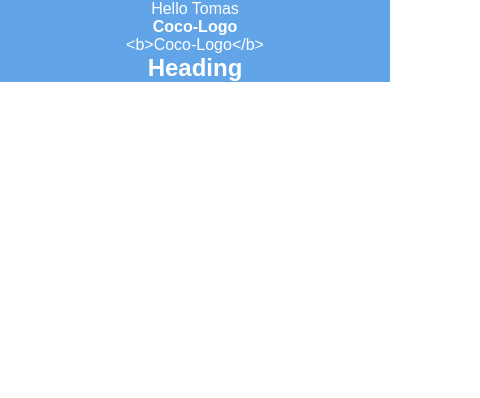
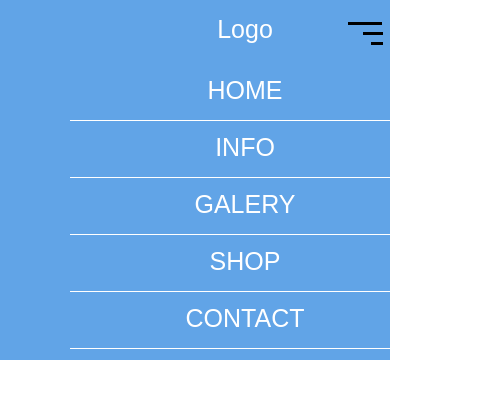
Before and after one commit to TomyJusuf/Vue--eComerce, a Vue app in the folder hello-world/: page / in a window 390 px wide. Shown: the top 398 px of the page, 480 px wide, since content can reach past the window. Built offline with nearby package versions, Linux system fonts and the light colour scheme.

Commit message:
create components file
create Navbar.vue

use template from saving file of hello-world

rework li with looping v-for item in items, and renrering item.navbar

```diff
--- a/hello-world/src/App.vue
+++ b/hello-world/src/App.vue
@@ -1,11 +1,15 @@
 <template>
-  <div>{{ greet }} {{ name }}</div>
+  <Navbar />
+
+  <!-- <div>{{ greet }} {{ name }}</div>
   <div v-html="channel"></div>
   <div v-text="channel"></div>
   <h2 v-bind:id="headingId">Heading</h2>
+  <button v-bind:disabled="isDisables">Bind</button> -->
 </template>
 
 <script>
+import Navbar from "./components/Navbar.vue";
 export default {
   name: "App",
   data() {
@@ -14,8 +18,10 @@ export default {
       name: "Tomas",
       channel: "<b>Coco-Logo</b>",
       headingId: "heading",
+      isDisables: false,
     };
   },
+  components: { Navbar },
 };
 </script>
 
--- /dev/null
+++ b/hello-world/src/components/Navbar.vue
@@ -0,0 +1,187 @@
+<template>
+  <nav>
+    <div class="navbar">
+      <div class="log">Logo</div>
+      <div class="cross" v-on:click="switchBar = !switchBar">
+        <div class="a"></div>
+      </div>
+      <div class="info" :class="togleClass">
+        <li v-for="item in items" :key="item">{{ item.navbar }}</li>
+      </div>
+    </div>
+  </nav>
+</template>
+
+<script>
+export default {
+  name: "HelloWorld",
+  props: {
+    msg: String,
+  },
+  data() {
+    return {
+      switchBar: false,
+      items: [
+        { navbar: "Home" },
+        { navbar: "Info" },
+        { navbar: "Galery" },
+        { navbar: "SHop" },
+        { navbar: "Contact" },
+      ],
+    };
+  },
+  computed: {
+    togleClass() {
+      return {
+        close: this.switchBar,
+      };
+    },
+  },
+};
+</script>
+
+<!-- Add "scoped" attribute to limit CSS to this component only -->
+<style scoped>
+nav {
+  margin: 0px 10px;
+}
+.navbar {
+  display: flex;
+  padding: 10px;
+  align-items: center;
+  justify-content: space-between;
+  font-size: 25px;
+  flex-wrap: wrap;
+}
+.log {
+  display: inline-block;
+}
+.info {
+  display: flex;
+  justify-content: center;
+  align-items: center;
+}
+li {
+  width: 90px;
+  height: 100%;
+  margin: 10px 10px;
+  list-style-type: none;
+}
+
+@media (max-width: 650px) {
+  .cross {
+    position: absolute;
+    width: 50px;
+    height: 50px;
+    top: 1%;
+    left: 88%;
+    display: flex;
+    flex-wrap: wrap;
+    align-items: center;
+    cursor: pointer;
+    /* transition: all 0.4s ease-in-out; */
+  }
+
+  .a {
+    position: absolute;
+    width: 20px;
+    height: 3px;
+    margin-left: 20px;
+    background-color: #000;
+    color: #000;
+    transition: all 0.4s ease-in;
+  }
+  .a::before {
+    content: "";
+    width: 10px;
+    height: 1px;
+    padding: 1px;
+    background-color: black;
+    color: #000;
+    position: absolute;
+    margin-top: 10px;
+    margin-left: -2px;
+    transition: all 0.4s ease-in-out;
+  }
+  .a::after {
+    margin-left: -25px;
+    position: absolute;
+    margin-top: -10px;
+    content: "";
+    width: 32px;
+    height: 1px;
+    padding: 1px;
+    background-color: black;
+    color: #000;
+    transition: all 0.4s ease-in-out;
+  }
+
+  .cross:hover .a {
+    position: absolute;
+    width: 0px;
+    height: 3px;
+    margin-left: 10px;
+    background-color: #000;
+    color: #000;
+  }
+  .cross:hover .a::after {
+    width: 20px;
+    position: absolute;
+    margin-top: 1px;
+    transform: rotate(140deg);
+    margin-left: -2px;
+    background-color: #000;
+  }
+  .cross:hover .a::before {
+    position: absolute;
+    margin-top: 0px;
+    width: 20px;
+    margin-left: -2px;
+    transform: rotate(-140deg);
+    background-color: #000;
+  }
+
+  nav {
+    height: 100%;
+    flex-wrap: wrap;
+    display: flex;
+  }
+  navbar {
+    align-items: center;
+    row-gap: 5px;
+  }
+  .log {
+    margin: 0 auto 10px;
+    width: 450px;
+    height: 50px;
+    padding-top: 5px;
+  }
+
+  .info {
+    width: 350px;
+    display: flex;
+    flex-wrap: wrap;
+    justify-content: center;
+    margin: 0 auto;
+    row-gap: 5px;
+    align-content: center;
+  }
+  .close {
+    transition: 1.7s ease-in-out;
+    display: none;
+  }
+
+  li {
+    /* display: none; */
+    display: block;
+    align-items: center;
+    padding-top: 5px;
+    margin: 1px auto;
+    min-width: 350px;
+    height: 50px;
+    border-bottom-width: 1px;
+    border-bottom-style: solid;
+    text-transform: uppercase;
+  }
+}
+</style>
```
